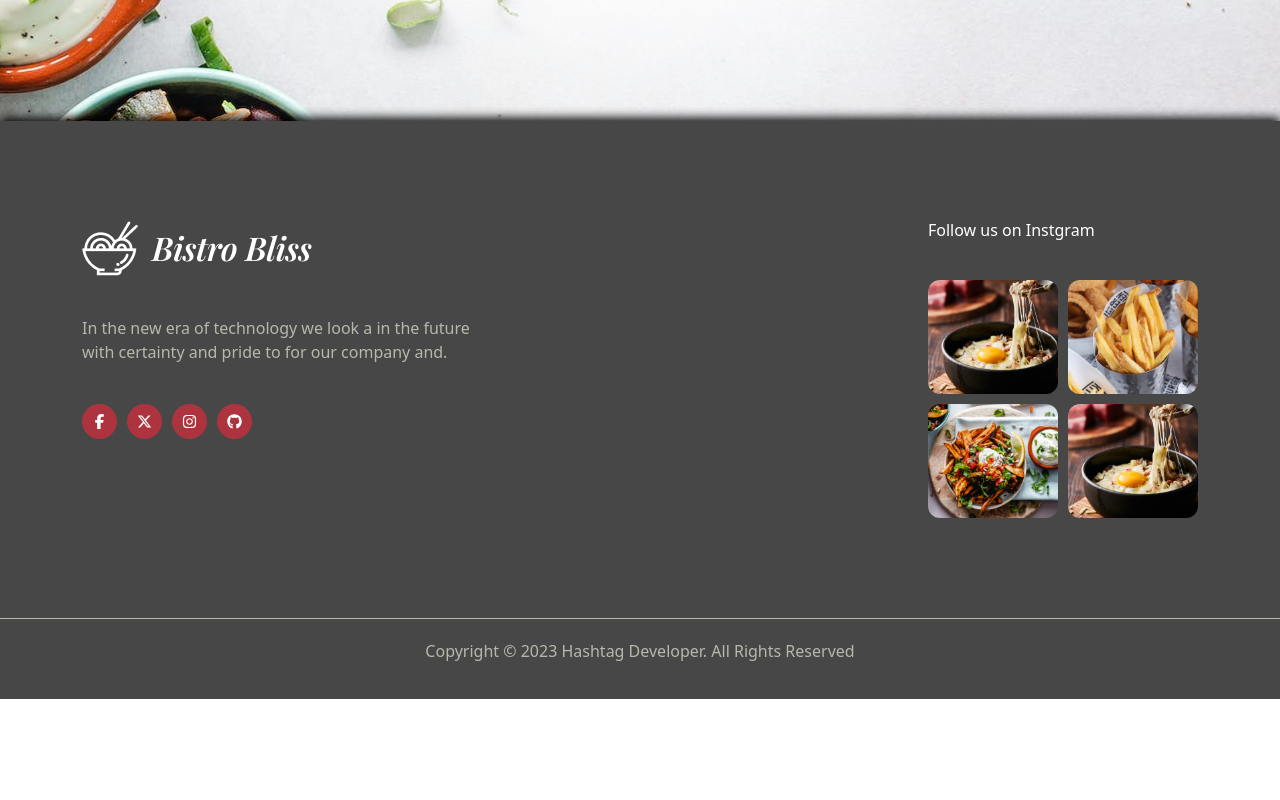
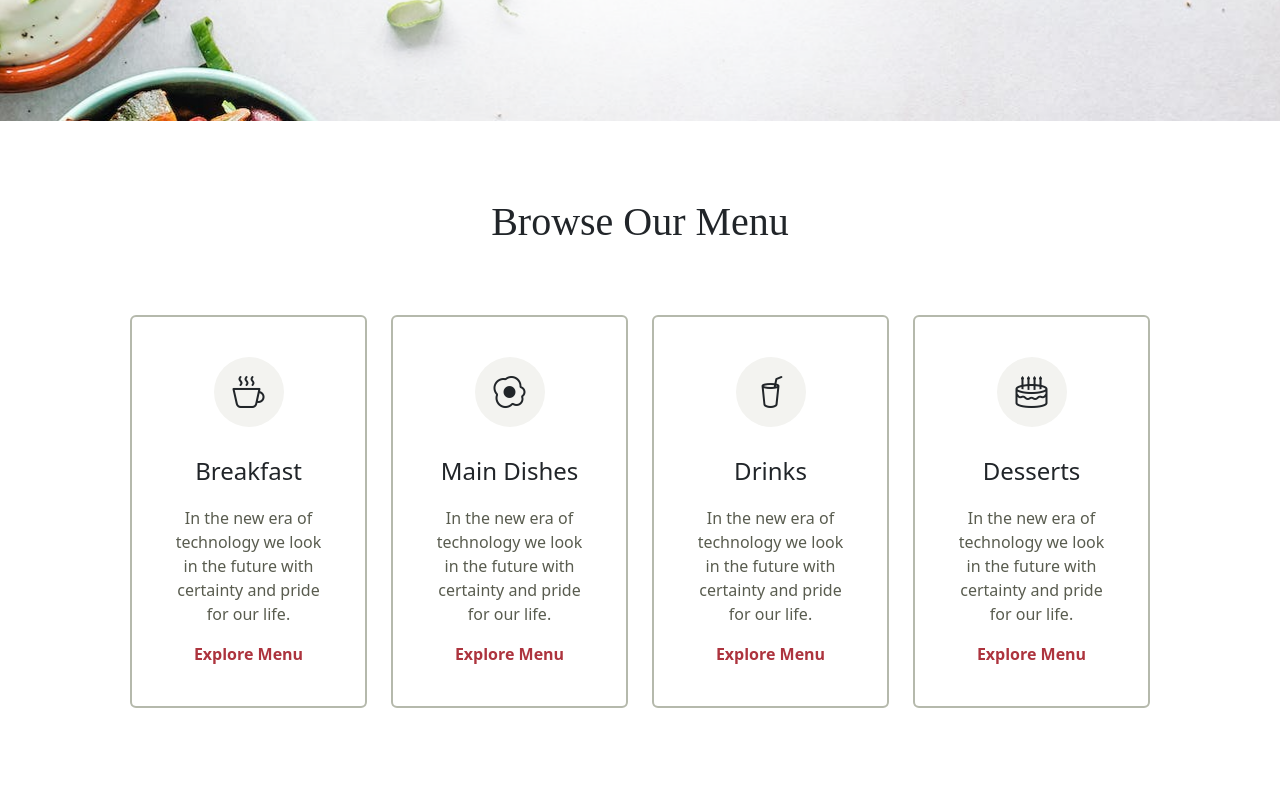
Before and after one commit to AbdulrahmanM0/BistroBliss, a React (Vite) app: page / in a window 1280 px wide. Shown: the part 820-1620 px from the top of the page. Before the commit the page ends 1519 px from the top, so only its background shows below. Built offline with nearby package versions, Linux system fonts and the light colour scheme.

Commit message:
adding Brows section

```diff
--- /dev/null
+++ b/src/Common/SectionHead.jsx
@@ -0,0 +1,9 @@
+import React from 'react'
+
+export default function SectionHead({title}) {
+  return (
+    <div className='section-head'>
+        <h1>{title}</h1>
+    </div>
+  )
+}
--- /dev/null
+++ b/src/Components/PagesSup/Home/BrowsSection/BrowsSection.jsx
@@ -0,0 +1,56 @@
+import React from 'react'
+import SectionHead from '../../../../Common/SectionHead'
+import { Col, Container, Row } from 'reactstrap'
+import Card from './SectionSups/Card'
+
+export default function BrowsSection() {
+
+    const cardData = [
+        {
+            cardIcon: <i class="bi bi-cup-hot"></i>,
+            cardTitle: 'Breakfast',
+            cardBody: 'In the new era of technology we look in the future with certainty and pride for our life.',
+            cardLink: 'Explore Menu',
+        },
+        {
+            cardIcon:  <i class="bi bi-egg-fried"></i>,
+            cardTitle: 'Main Dishes',
+            cardBody: 'In the new era of technology we look in the future with certainty and pride for our life.',
+            cardLink: 'Explore Menu',
+        },
+        {
+            cardIcon: <i class="bi bi-cup-straw"></i>,
+            cardTitle: 'Drinks',
+            cardBody: 'In the new era of technology we look in the future with certainty and pride for our life.',
+            cardLink: 'Explore Menu',
+        },
+        {
+            cardIcon: <i class="bi bi-cake2"></i>,
+            cardTitle: 'Desserts',
+            cardBody: 'In the new era of technology we look in the future with certainty and pride for our life.',
+            cardLink: 'Explore Menu',
+        },
+    ]
+  return (
+    <section className='brows-section'>
+        <div className='section'>
+            <Container>
+                <div >
+                    <SectionHead title={'Browse Our Menu'}/>
+                </div>
+                <div className='p-5'>
+                    <Row className='justify-content-center'>
+                    {
+                        cardData.map(card => (
+                            <Col sm={8} md={6} lg={3}>
+                                <Card cardIcon={card.cardIcon} cardTitle={card.cardTitle} cardBody={card.cardBody} cardLink={card.cardLink}/>
+                            </Col>
+                        ))
+                    }
+                    </Row>
+                </div>
+            </Container>
+        </div>
+    </section>
+  )
+}
--- /dev/null
+++ b/src/Components/PagesSup/Home/BrowsSection/SectionSups/Card.jsx
@@ -0,0 +1,22 @@
+import React from 'react'
+
+export default function Card({cardIcon , cardTitle , cardBody , cardLink}) {
+  return (
+    <div className='brows-card rounded'>
+        <div className='card-icon'>
+            {cardIcon}
+        </div>
+        <div className='card-title'>
+            <h4>{cardTitle}</h4>
+        </div>
+        <div className='card-body'>
+            <p>
+                {cardBody}
+            </p>
+        </div>
+        <div className='card-link'>
+            <a>{cardLink}</a>
+        </div>
+    </div>
+  )
+}
--- a/src/Pages/Home.jsx
+++ b/src/Pages/Home.jsx
@@ -1,10 +1,12 @@
 import React from 'react'
 import MainSection from '../Components/PagesSup/Home/MainSection/MainSection'
+import BrowsSection from '../Components/PagesSup/Home/BrowsSection/BrowsSection'
 
 export default function Home() {
   return (
     <div>
       <MainSection />
+      <BrowsSection />
     </div>
   )
 }
--- a/src/assets/Style/main.scss
+++ b/src/assets/Style/main.scss
@@ -1,4 +1,6 @@
 $weetColor : #b5b9ac;
+$lightWeetColor: #F3F3F0;
+$darkWeetColor: #595C4F;
 $redColor : #AD343E;
 $grayColor: #474747;
 $white: #fff;
@@ -46,6 +48,15 @@ a{
     font-size: 21px;
 }
 
+// common
+.section{
+    padding: 50px 0;
+}
+.section-head{
+    font-family: bootstrap-icons;
+    text-align: center;
+    padding: 20px;
+}
 // Header
 .socialBar{
     background-color: rgb(72, 72, 72);
@@ -258,3 +269,36 @@ a{
         }
     }
 }
+.brows-section{
+    .brows-card{
+        border: 2px solid $weetColor;
+        padding: 40px;
+        text-align: center;
+        margin-bottom: 20px;
+        // min-width: 278px;
+
+        .card-icon{
+            margin: auto;
+            margin-bottom: 30px;
+            width: 70px;
+            height: 70px;
+            border-radius: 50%;
+            background-color: $lightWeetColor;
+            display: flex;
+            justify-content: center;
+            align-items: center;
+            font-size: 2rem;
+        }
+
+        .card-title{
+            margin-bottom: 20px;
+        }
+        .card-body{
+            color: $darkWeetColor;
+        }
+        .card-link{
+            font-weight: 600;
+            color: $redColor;
+        }
+    }
+}
```
